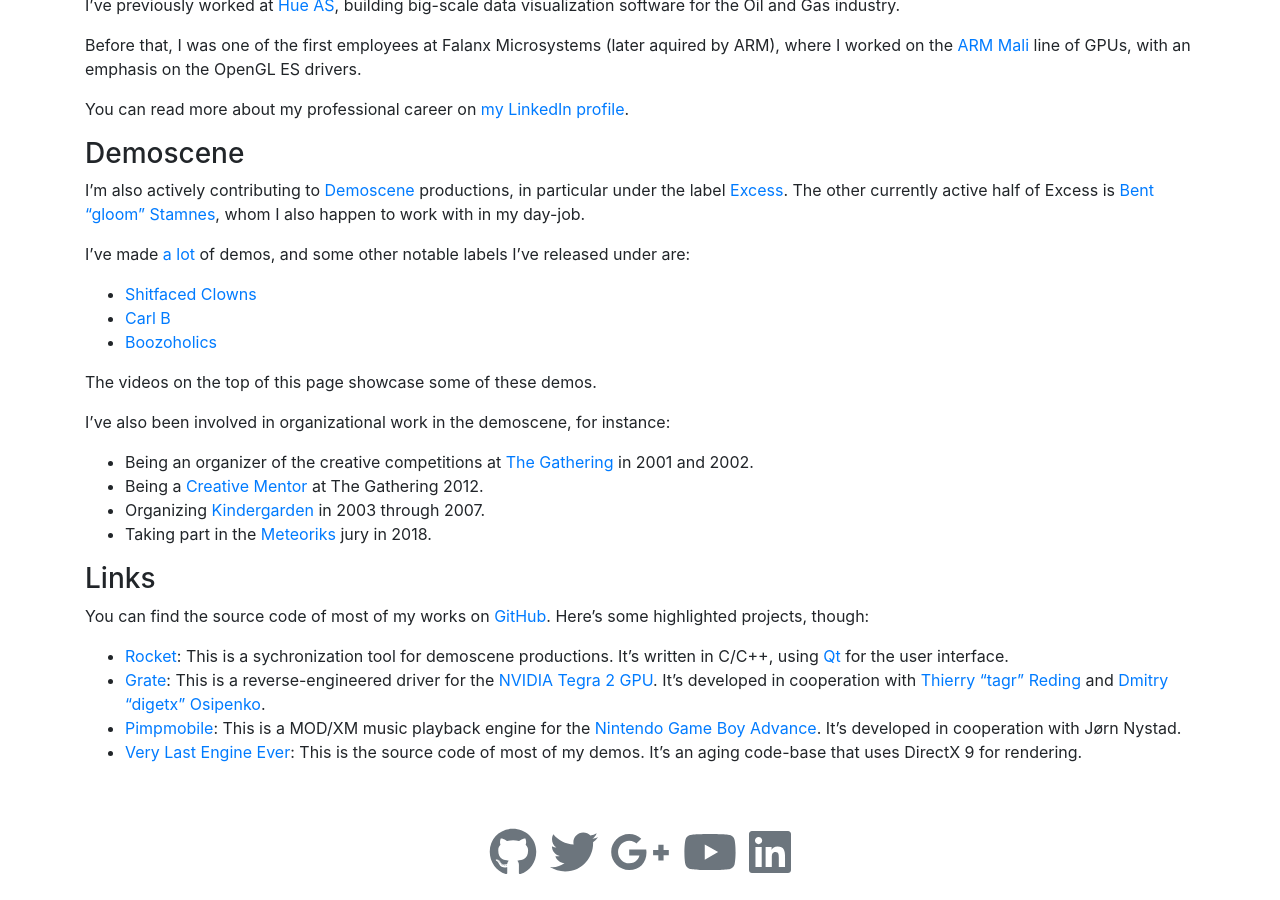
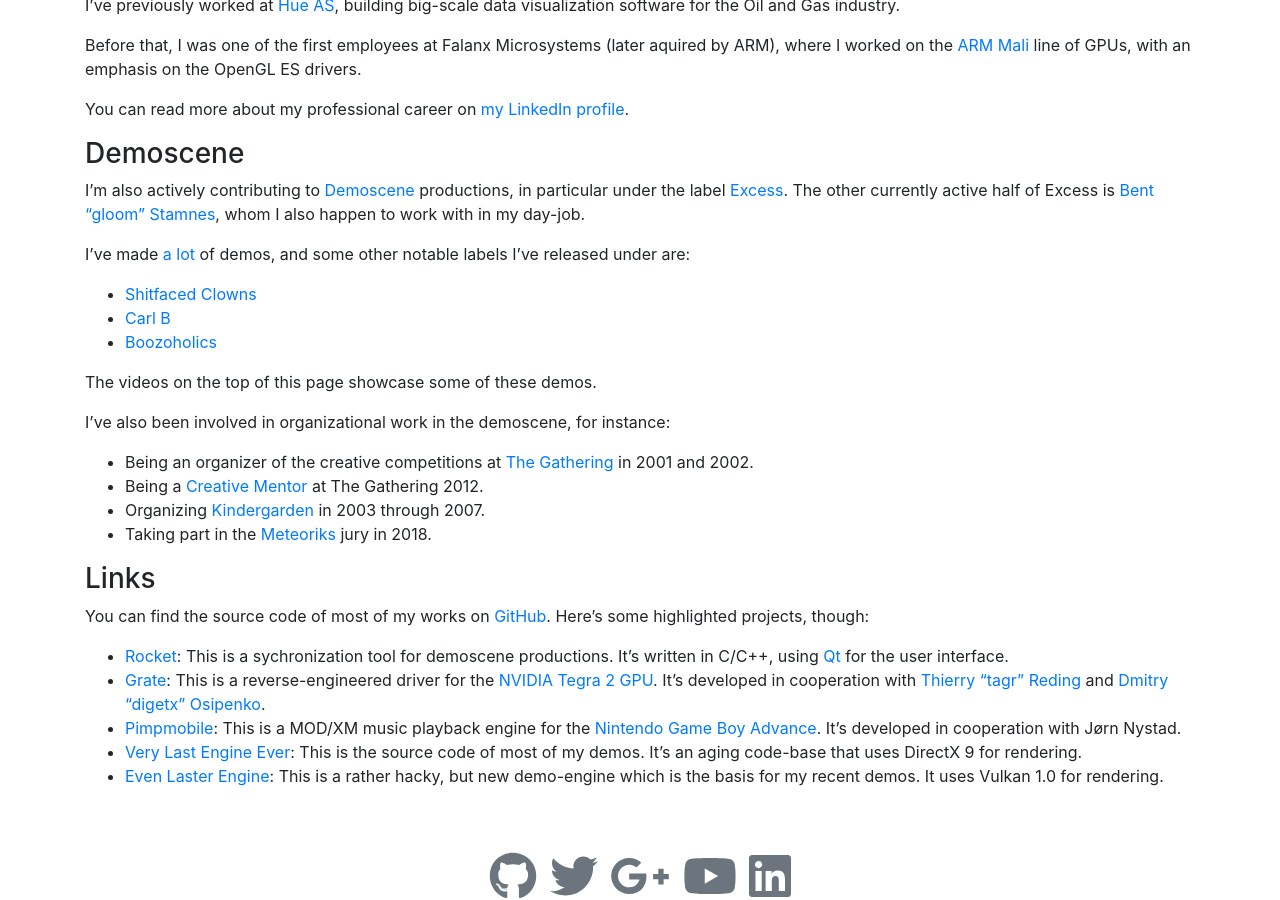
Before and after one commit to kusma/kusma.github.io, a Jekyll site: the page built from index.md, in a window 1280 px wide and 900 px high, scrolled down 1117 px. Built offline with Jekyll 4.4.1, drawn with Linux system fonts in a browser that asks for light colours; nearby versions of some CDN libraries; before the commit the page ends 1993 px from its top, so only the background shows below that.

Commit message:
index: add link to ELE

```diff
--- a/index.md
+++ b/index.md
@@ -71,3 +71,6 @@
 * [Very Last Engine Ever](https://github.com/excess-demogroup/vlee): This is
   the source code of most of my demos. It's an aging code-base that uses
   DirectX 9 for rendering.
+* [Even Laster Engine](https://github.com/excess-demogroup/even-laster-engine):
+  This is a rather hacky, but new demo-engine which is the basis for my recent
+  demos. It uses Vulkan 1.0 for rendering.
```
